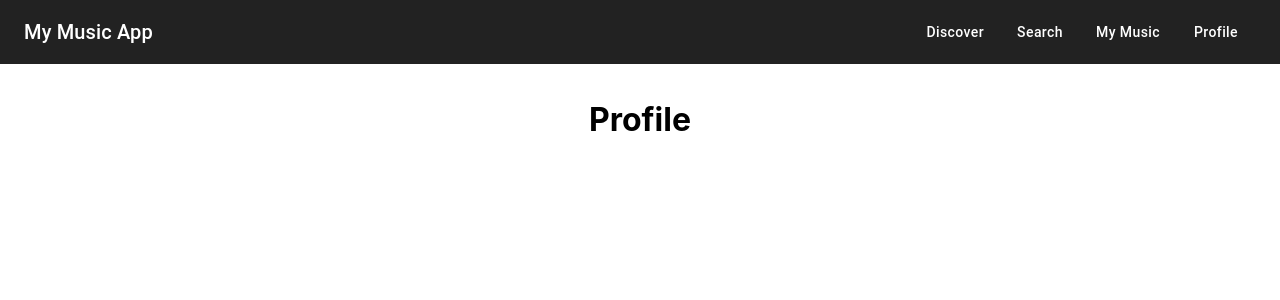
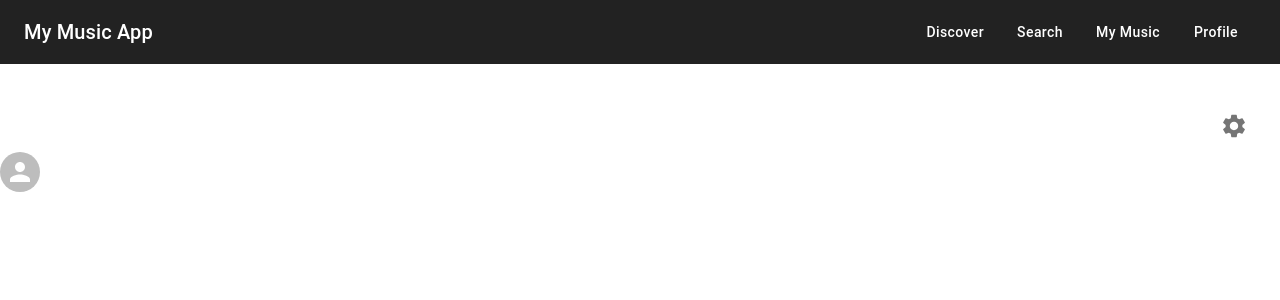
Before and after one commit to jrp9pte/ForgeSpotifyClone, a React (Create React App) app in the folder frontend/: page /profile in a window 1280 px wide. Shown: the top 300 px of the page. Built offline with nearby package versions, Linux system fonts and the light colour scheme.

Commit message:
starting to position settings and avatar

```diff
--- a/frontend/src/Components/Profile/Profile.jsx
+++ b/frontend/src/Components/Profile/Profile.jsx
@@ -1,7 +1,21 @@
+import './profile.css';
+import { Stack, Box, IconButton, Avatar } from '@mui/material';
+import SettingsIcon from '@mui/icons-material/Settings';
+
 function Profile() {
   return (
     <>
-      <h1>Profile</h1>
+      <Stack direction="row" alignItems='flex-end'>
+        <Box sx={{ flexGrow: 1 }} />
+        <IconButton id='settingsButton' aria-label='settings' size='large'>
+          <SettingsIcon fontSize="inherit"/>
+        </IconButton>
+      </Stack>
+      <Box>
+        <Avatar id='userAvatar'>
+
+        </Avatar>
+      </Box>
     </>
   );
 }
--- /dev/null
+++ b/frontend/src/Components/Profile/profile.css
@@ -0,0 +1,3 @@
+#settingsButton {
+    margin-right: 20px;
+}
```
